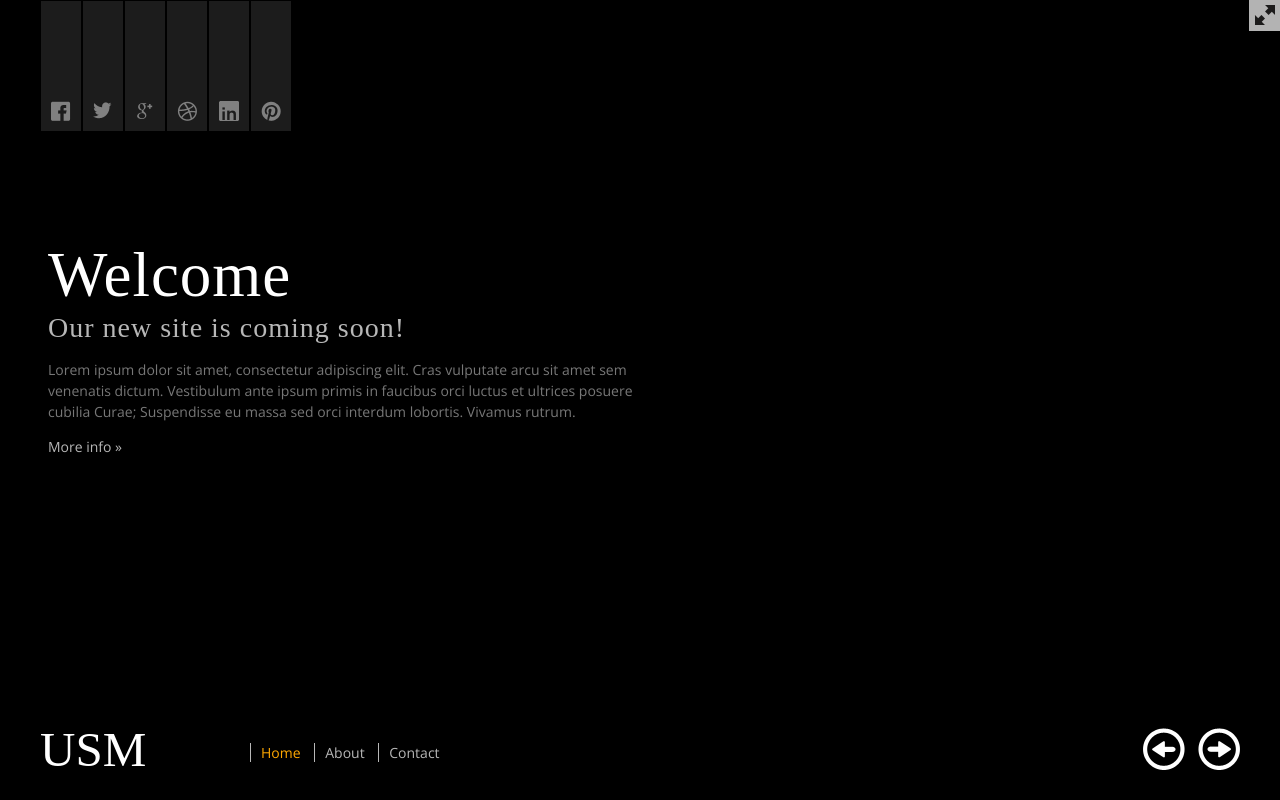
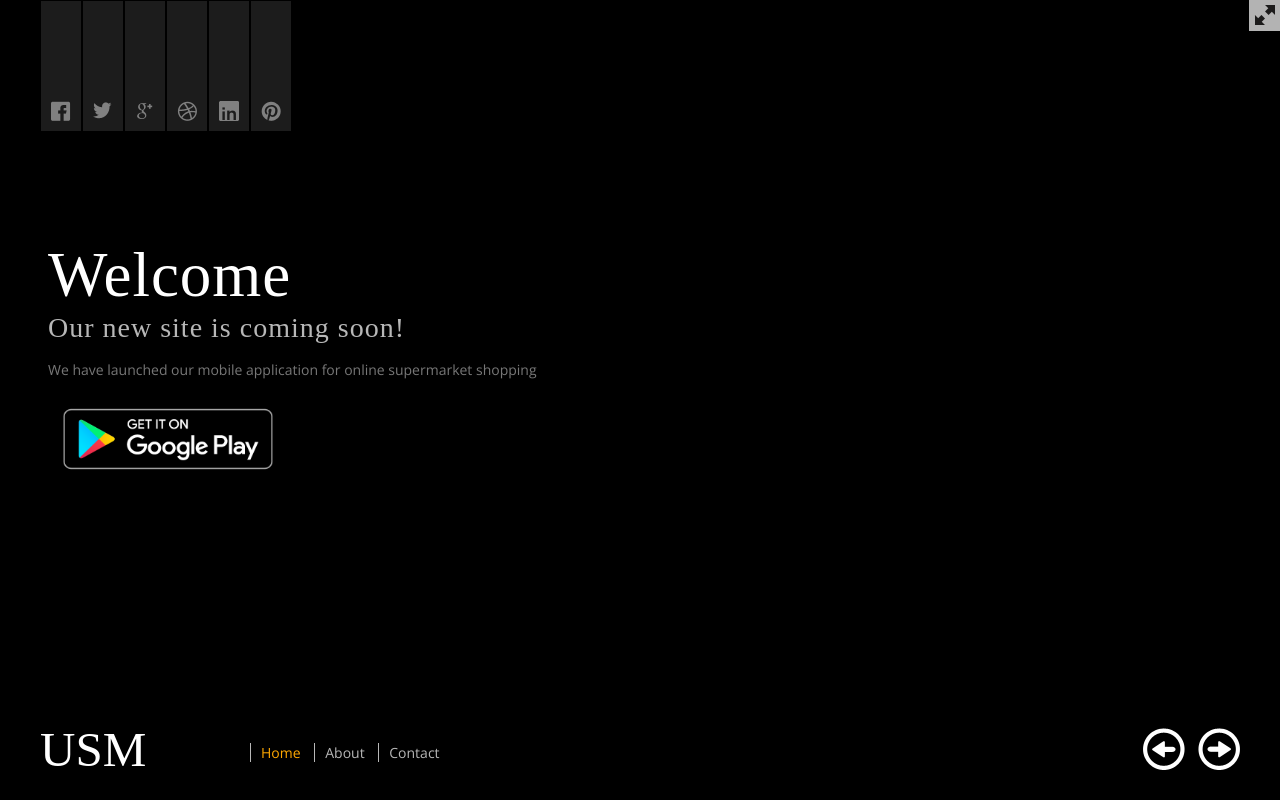
Before and after one commit to Makinus/usm, a plain HTML site: page index.html in a window 1280 px wide. Drawn offline with nearby package versions, Linux system fonts and the light colour scheme; a web font is replaced by a local one.

Commit message:
Update app store link

```diff
--- a/index.html
+++ b/index.html
@@ -61,8 +61,8 @@
 		<section class="content show" id="home">
 			<h1>Welcome</h1>
 			<h5>Our new site is coming soon!</h5>
-			<p>Lorem ipsum dolor sit amet, consectetur adipiscing elit. Cras vulputate arcu sit amet sem venenatis dictum. Vestibulum ante ipsum primis in faucibus orci luctus et ultrices posuere cubilia Curae; Suspendisse eu massa sed orci interdum lobortis. Vivamus rutrum.</p>
-			<p><a href="#about">More info &#187;</a></p>
+			<p>We have launched our mobile application for online supermarket shopping</p>
+			<a href="https://play.google.com/store/apps/details?id=com.makinus.apps.usm.retail&hl=en"><img src="images/google-play-badge.png" width="240" height="90" alt="Google Play Store link"></a>
 		</section>
 
 		<!-- About Page -->
```
Also changed, not shown: images/favicon.png (added), images/google-play-badge.png (added), 1 other file.
